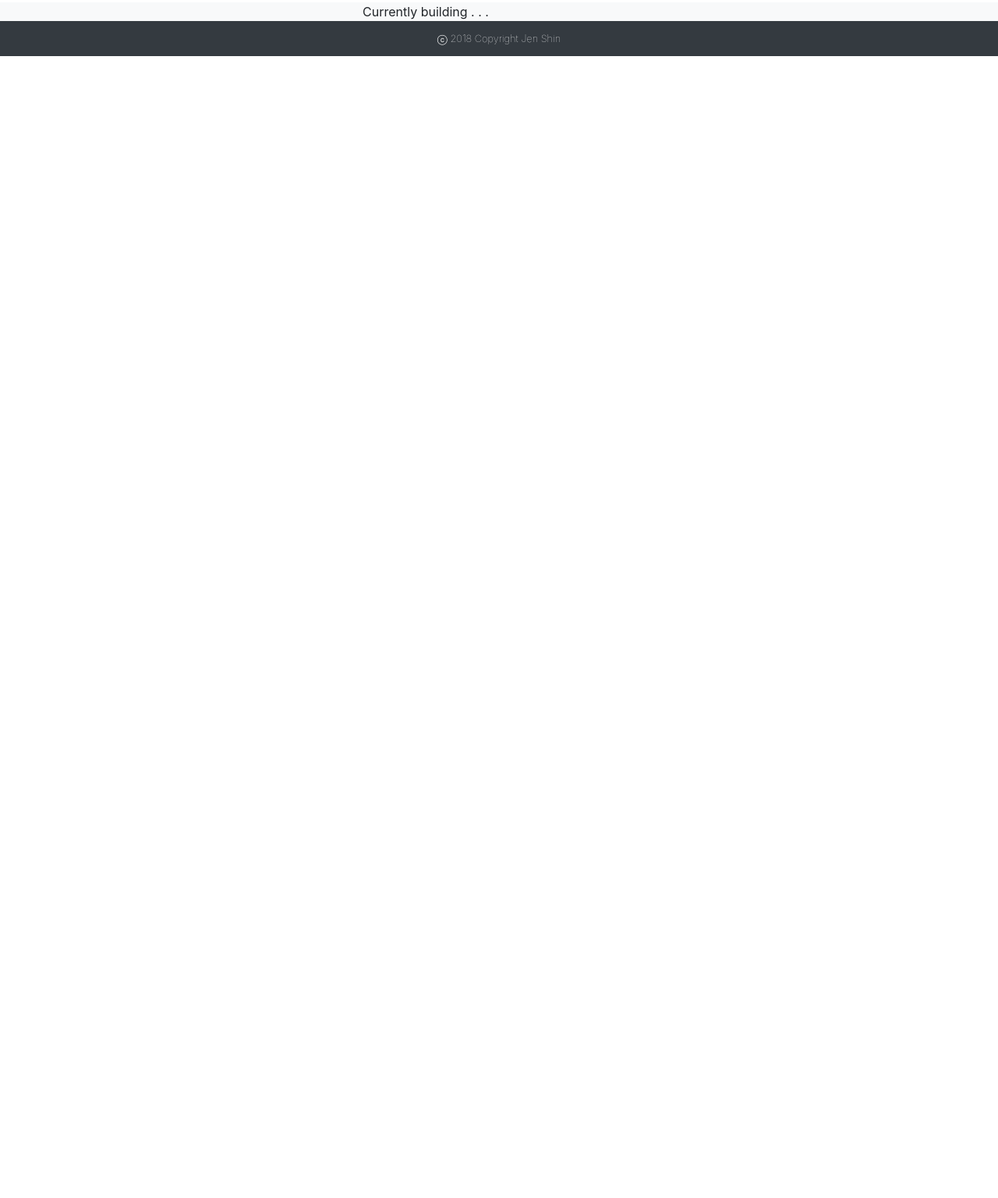
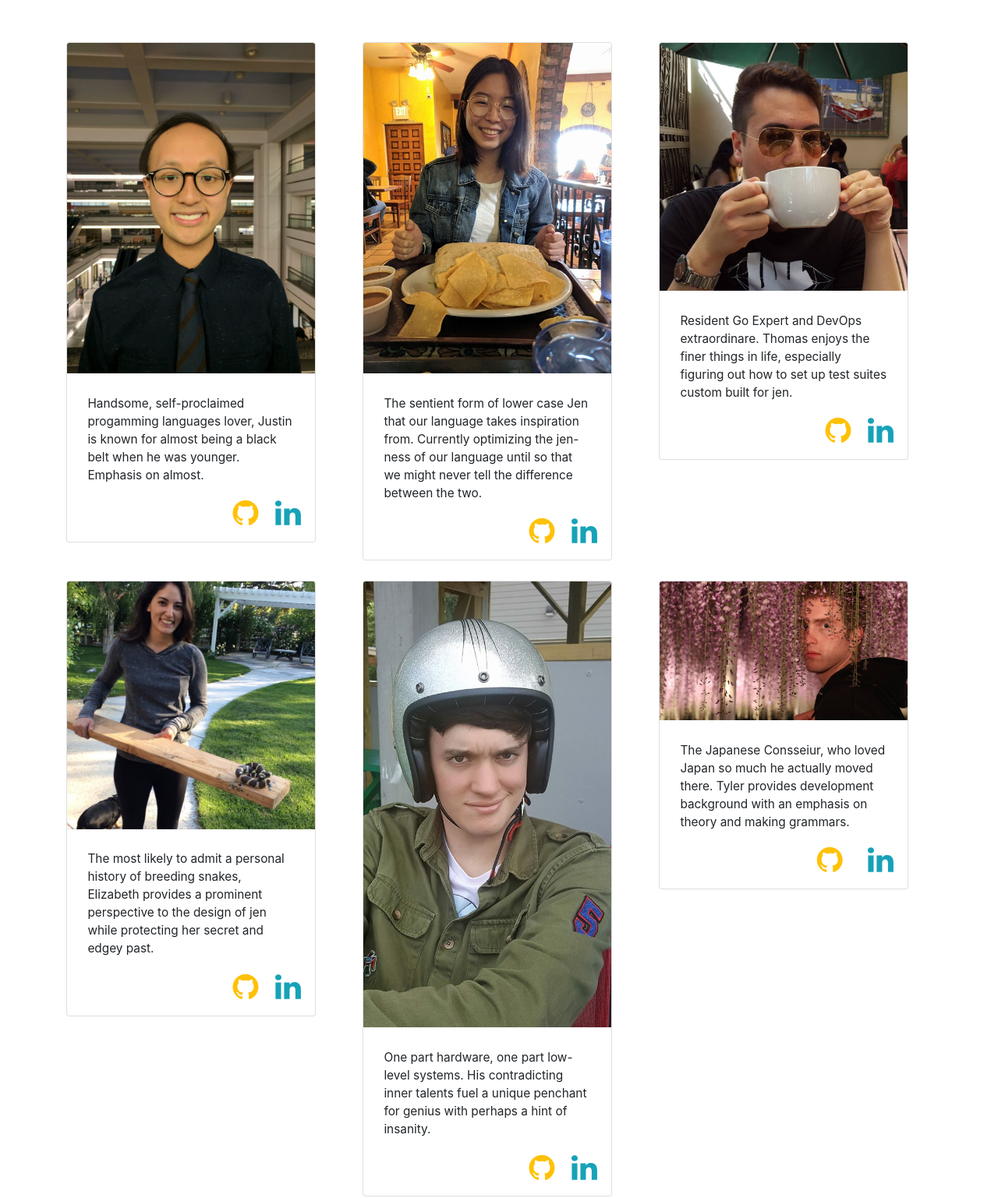
Before and after one commit to im-deepfriedwater/jen, a plain HTML site: page developers.html in a window 1280 px wide. Shown: the part 335-1872 px from the top of the page at 78% size. Before the commit the page ends 800 px from the top, so only its background shows below. Drawn offline with nearby package versions, Linux system fonts and the light colour scheme.

Commit message:
added developers page

```diff
--- a/developers.html
+++ b/developers.html
@@ -5,6 +5,7 @@
     <meta name="viewport" content="width=device-width, initial-scale=1, shrink-to-fit=no">
 
     <link rel="stylesheet" href="https://stackpath.bootstrapcdn.com/bootstrap/4.1.1/css/bootstrap.min.css" integrity="sha384-WskhaSGFgHYWDcbwN70/dfYBj47jz9qbsMId/iRN3ewGhXQFZCSftd1LZCfmhktB" crossorigin="anonymous">
+    <link rel="stylesheet" href="https://cdnjs.cloudflare.com/ajax/libs/font-awesome/4.7.0/css/font-awesome.min.css">
     <link type="text/css" rel="stylesheet" href="./gh-pages/css/style_jen.css">
 
     <link rel="shortcut icon" href="gh-pages/assets/favicon.ico" type="image/x-icon">
@@ -51,11 +52,85 @@
       </div>
     </div>
 
-    <div class="row bg-light">
+    <div id="members" class="row">
       <div class="container">
-        <div class="row justify-content-center">
+        <div id="members-inner" class="row justify-content-center">
           <div class="col col-md-4">
-            Currently building . . .
+            <div class="card" style="width: 20rem;">
+              <img class="card-img-top" src="./gh-pages/assets/justin.jpg" alt="justin">
+              <div class="card-body">
+                <p class="card-text">Handsome, self-proclaimed progamming languages lover, Justin is known for almost being a black belt when he was younger. Emphasis on almost.</p>
+                <p class="social-networks d-flex justify-content-end">
+                  <a href="http://www.github.com/jtorre39"><i class="fa fa-github"></i></a>&nbsp;&nbsp;
+                  <a href="http://www.linkedin.com/in/justin-torres/"><i class="fa fa-linkedin"></i></a>&nbsp;
+                </p>
+              </div>
+            </div>
+          </div>
+
+          <div class="col col-md-4">
+            <div class="card" style="width: 20rem;">
+              <img class="card-img-top" src="./gh-pages/assets/jen.jpg" alt="jen">
+              <div class="card-body">
+                <p class="card-text">The sentient form of lower case Jen that our language takes inspiration from. Currently optimizing the jen-ness of our language until so that we might never tell the difference between the two.</p>
+                <p class="social-networks d-flex justify-content-end">
+                  <a href="http://www.github.com/yshin4"><i class="fa fa-github"></i></a>&nbsp;&nbsp;
+                  <a href="http://linkedin.com/in/jen-shin"><i class="fa fa-linkedin"></i></a>&nbsp;
+                </p>
+              </div>
+            </div>
+          </div>
+
+          <div class="col col-md-4">
+            <div class="card" style="width: 20rem;">
+              <img class="card-img-top" src="./gh-pages/assets/thomas.png" alt="thomas">
+              <div class="card-body">
+                <p class="card-text">Resident Go Expert and DevOps extraordinare. Thomas enjoys the finer things in life, especially figuring out how to set up test suites custom built for jen.</p>
+                <p class="social-networks d-flex justify-content-end">
+                  <a href="http://www.github.com/obrienthomas13"><i class="fa fa-github"></i></a>&nbsp;&nbsp;
+                  <a href="https://www.linkedin.com/in/thomas-o-brien-b79bb5b2/"><i class="fa fa-linkedin"></i></a>&nbsp;
+                </p>
+              </div>
+            </div>
+          </div>
+
+          <div class="col col-md-4">
+            <div class="card" style="width: 20rem;">
+              <img class="card-img-top" src="./gh-pages/assets/elizabeth.png" alt="elizabeth">
+              <div class="card-body">
+                <p class="card-text">The most likely to admit a personal history of breeding snakes, Elizabeth provides a prominent perspective to the design of jen while protecting her secret and edgey past.</p>
+                <p class="social-networks d-flex justify-content-end">
+                  <a href="http://www.github.com/eshen1"><i class="fa fa-github"></i></a>&nbsp;&nbsp;
+                  <a href="https://www.linkedin.com/in/elizabethshen99/"><i class="fa fa-linkedin"></i></a>&nbsp;
+                </p>
+              </div>
+            </div>
+          </div>
+
+          <div class="col col-md-4">
+            <div class="card" style="width: 20rem;">
+              <img class="card-img-top" src="./gh-pages/assets/anthony.png" alt="anthony">
+              <div class="card-body">
+                <p class="card-text">One part hardware, one part low-level systems. His contradicting inner talents fuel a unique penchant for genius with perhaps a hint of insanity.</p>
+                <p class="social-networks d-flex justify-content-end">
+                  <a href="http://www.github.com/CatLoverKid"><i class="fa fa-github"></i></a>&nbsp;&nbsp;
+                  <a href="https://www.linkedin.com/in/anthonykeba/"><i class="fa fa-linkedin"></i></a>&nbsp;
+                </p>
+              </div>
+            </div>
+          </div>
+
+          <div class="col col-md-4">
+            <div class="card" style="width: 20rem;">
+              <img class="card-img-top" src="./gh-pages/assets/tyler.png" alt="tyler">
+              <div class="card-body">
+                <p class="card-text">The Japanese Consseiur, who loved Japan so much he actually moved there. Tyler provides development background with an emphasis on theory and making grammars.</p>
+                <p class="social-networks d-flex justify-content-end">
+                  <a href="http://www.github.com/tedmist1"><i class="fa fa-github"></i></a>&nbsp;&nbsp;&nbsp;
+                  <a href="https://www.linkedin.com/in/tyler-edmiston-11374b132/"><i class="fa fa-linkedin"></i></a>&nbsp;
+                </p>
+              </div>
+            </div>
           </div>
         </div>
       </div>
--- a/gh-pages/css/style_jen.css
+++ b/gh-pages/css/style_jen.css
@@ -155,3 +155,24 @@ body {
   border-radius: 1vw;
   color: #17a2b8;
 }
+
+#members {
+  padding: 3vw;
+}
+
+.fa-github {
+  color: #ffc107;
+}
+
+.fa-linkedin {
+  color: #17a2b8;
+}
+
+.social-networks {
+  font-size: 3vw;
+  margin: -1vw;
+}
+
+.card {
+  margin: 1vw 0vw;
+}
```
Also changed, not shown: gh-pages/assets/anthony.png (added), gh-pages/assets/elizabeth.png (added), gh-pages/assets/jen.jpg (added), gh-pages/assets/justin.jpg (added), gh-pages/assets/thomas.png (added), gh-pages/assets/tyler.png (added).
